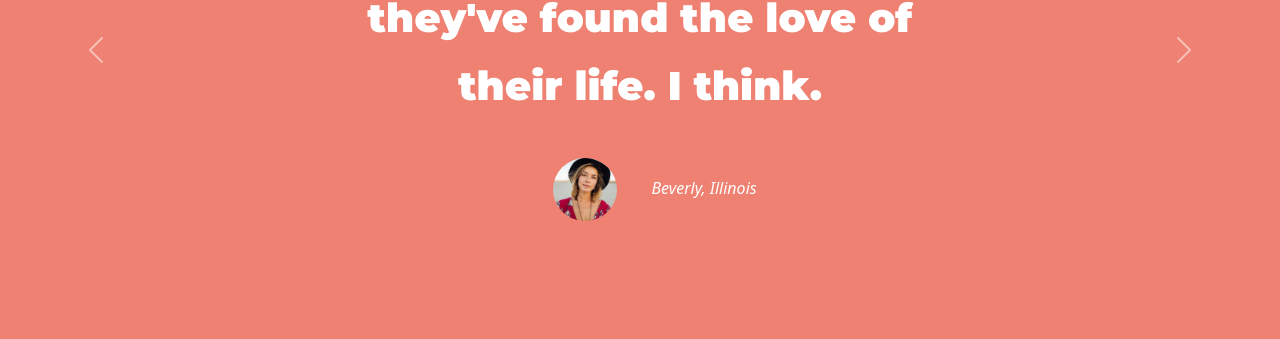
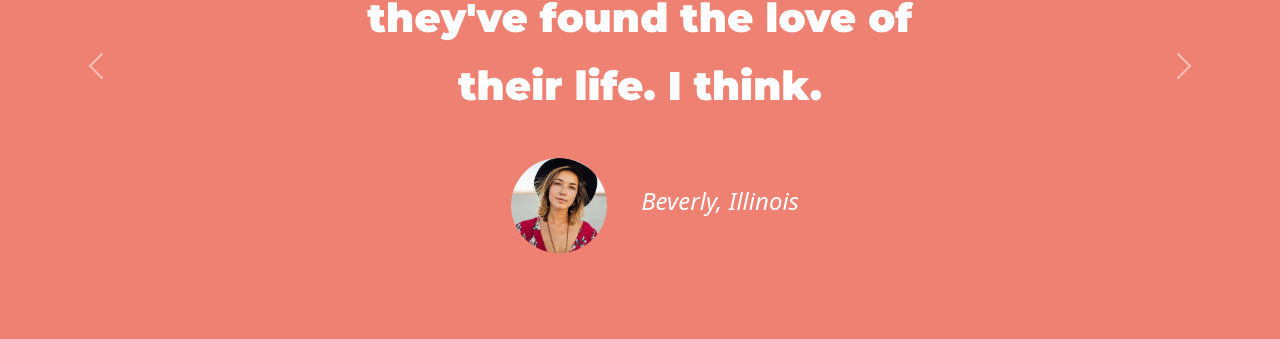
Before and after one commit to Yash-kaushik29/TinDog, a plain HTML site: page index.html in a window 1280 px wide. Shown: the part 1481-1820 px from the top of the page. Drawn offline with nearby package versions, Linux system fonts and the light colour scheme.

Commit message:
Update styles.css

```diff
--- a/css/styles.css
+++ b/css/styles.css
@@ -8,6 +8,10 @@ h1, h2, h3, h4, h5, h6 {
 
 p {
     color: #8f8f8f;
+}
+
+em {
+    font-size: 1.5rem;
 }
 
 /* Heading */
@@ -115,7 +119,7 @@ p {
 }
 
 .testimonial-image {
-    width: 10%;
+    width: 15%;
     border-radius: 100%;
     margin: 30px;
 }
```
